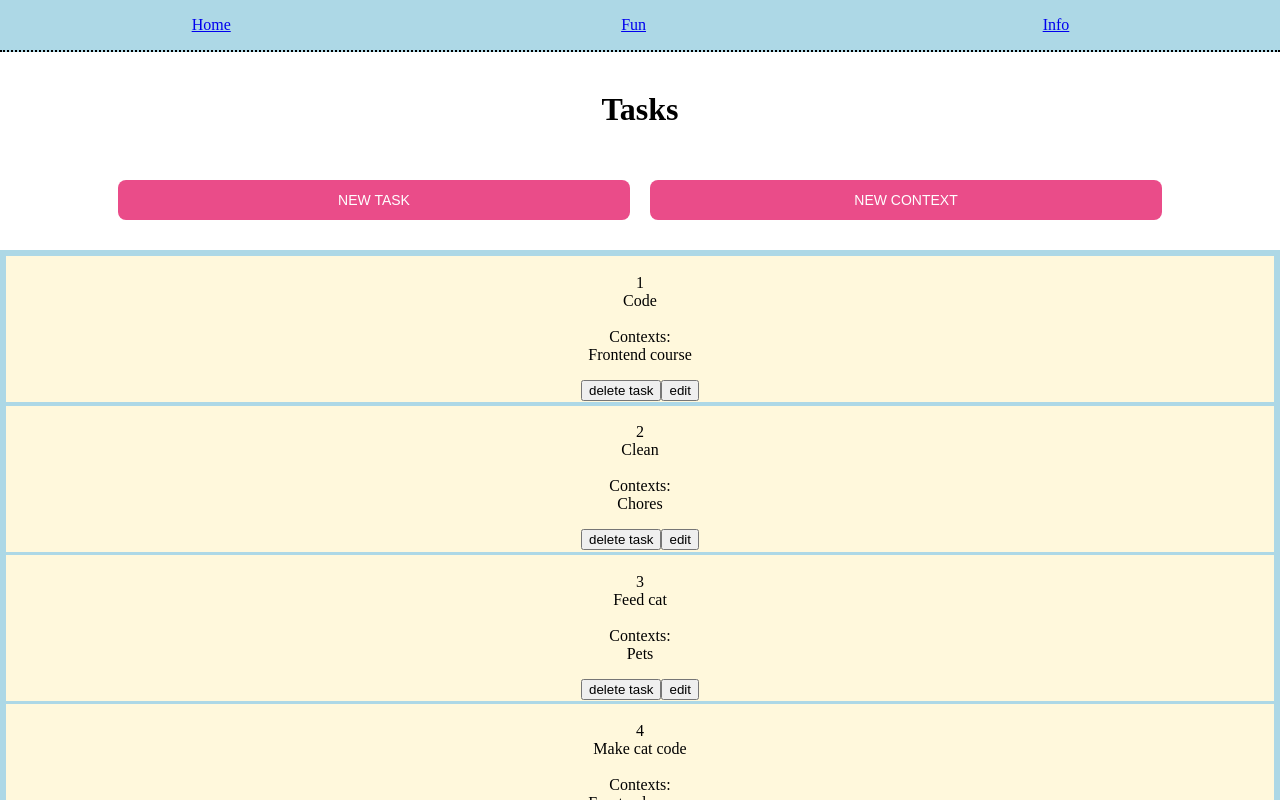
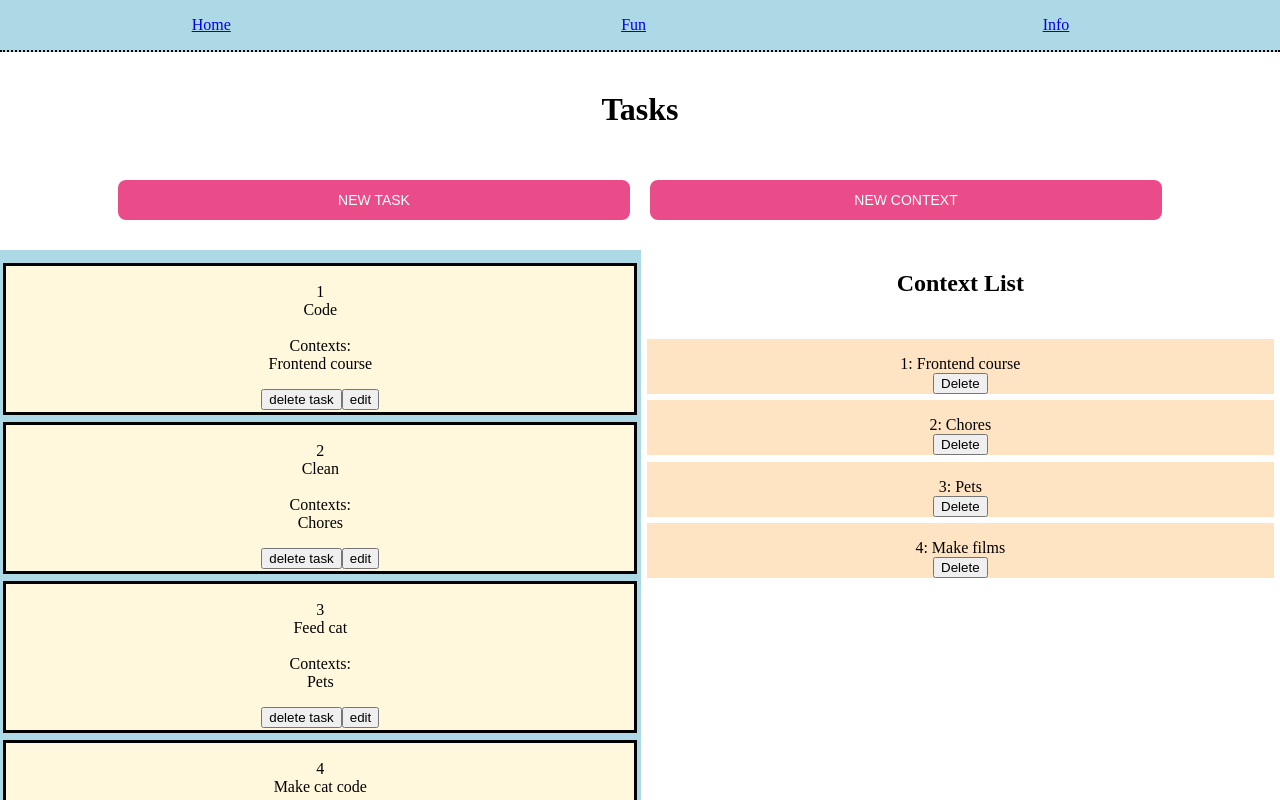
Before and after one commit to Smugliif/ReactCourseProject, a React (Create React App) app: page / in a window 1280 px wide. Shown: the top 800 px of the page. Built offline with nearby package versions, Linux system fonts and the light colour scheme; data requests are answered from the project's data file; the HTML template or start-up script is replaced by a standard one.

Commit message:
Styling changes to tasks and contexts

```diff
--- a/src/App.css
+++ b/src/App.css
@@ -30,30 +30,44 @@ ul {
     width: 33%;
     text-align: center;
 }
-
 .infoview {
     text-align: center;
+}
+.contents {
+    display: flex;
+    justify-content: center;
+    align-items: stretch;
+    flex-wrap: wrap;
+}
+
+.contexts {
+    text-align: center;
+    flex-grow: 1;
+}
+
+.context-item {
+    background-color: bisque;
+    margin: 0.4em;
 }
 
 .tasks {
     background-color: lightblue;
     padding: 0.2em;
+    flex-grow: 1;
 }
 
 .task-block {
     text-align: center;
     background-color: cornsilk;
+    outline: solid;
     margin: 0.2em;
+    margin-top: 0.8em;
     padding: 0.1em;
 }
 
 .task-item {
     margin: 0.2em;
     padding: 0.1em;
-}
-
-.contexts {
-    text-align: center;
 }
 
 .buttons {
--- a/src/App.js
+++ b/src/App.js
@@ -191,6 +191,8 @@ function App() {
                                         NEW CONTEXT
                                     </button>
                                 </div>
+                                <div className="contents">
+                                    <section className="tasks">
                                         {tasks && contexts && (
                                             <Tasks
                                                 tasks={tasks}
@@ -200,7 +202,8 @@ function App() {
                                                 putData={putData}
                                             />
                                         )}
-                                <div className="contexts">
+                                    </section>
+                                    <aside className="contexts">
                                         <h1>Context List</h1>
                                         {contexts && (
                                             <Contexts
@@ -209,6 +212,7 @@ function App() {
                                                 handleDelete={handleDelete}
                                             />
                                         )}
+                                    </aside>
                                 </div>
                             </>
                         }
--- a/src/Components/Tasks.js
+++ b/src/Components/Tasks.js
@@ -26,7 +26,7 @@ const Tasks = ({ tasks, contexts, url, handleDelete, putData }) => {
     };
 
     return (
-        <div className="tasks">
+        <div>
             {tasks.map((task) => {
                 return (
                     <div key={task.id} className="task-block">
```
Lines whose indentation alone changed are shown as unchanged.
